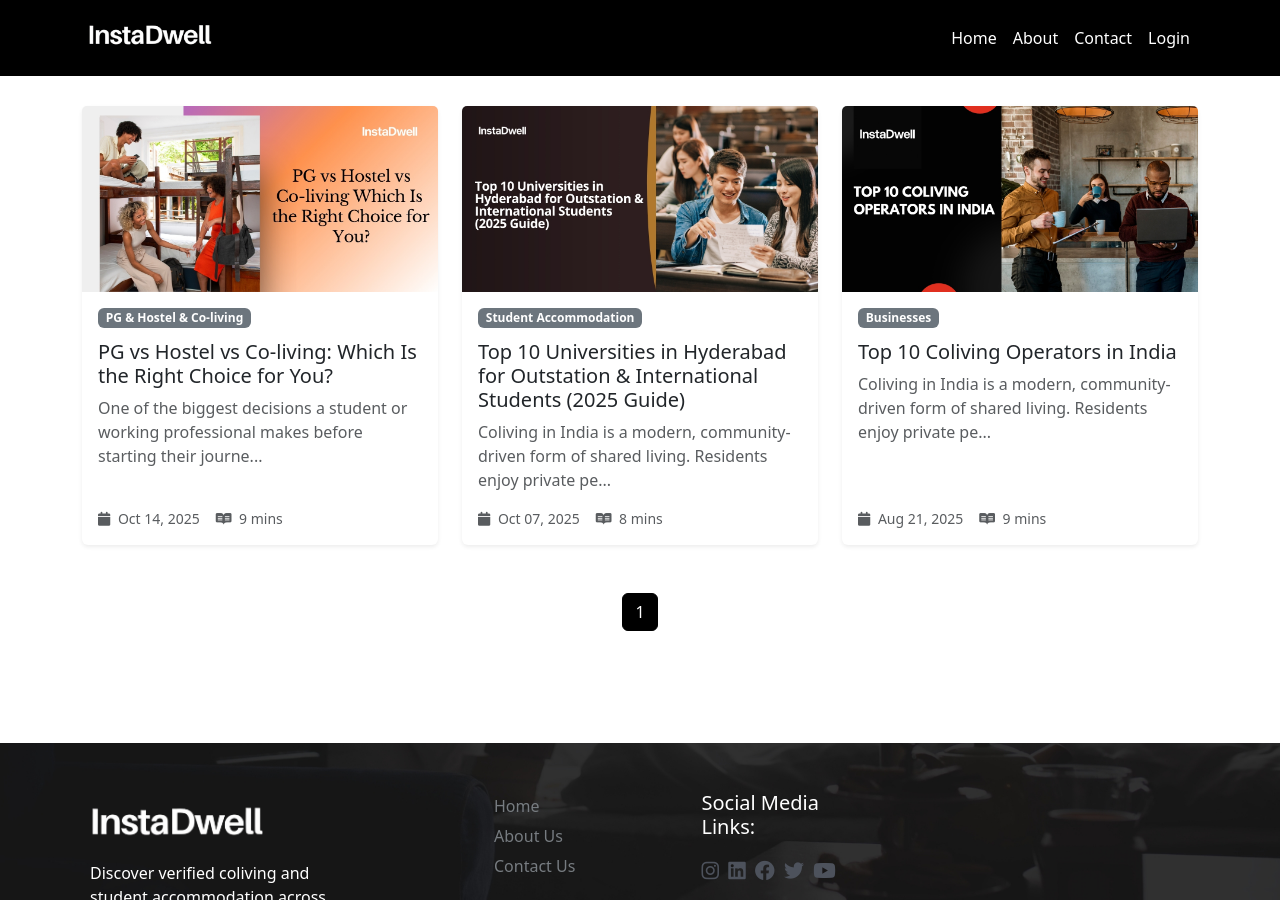
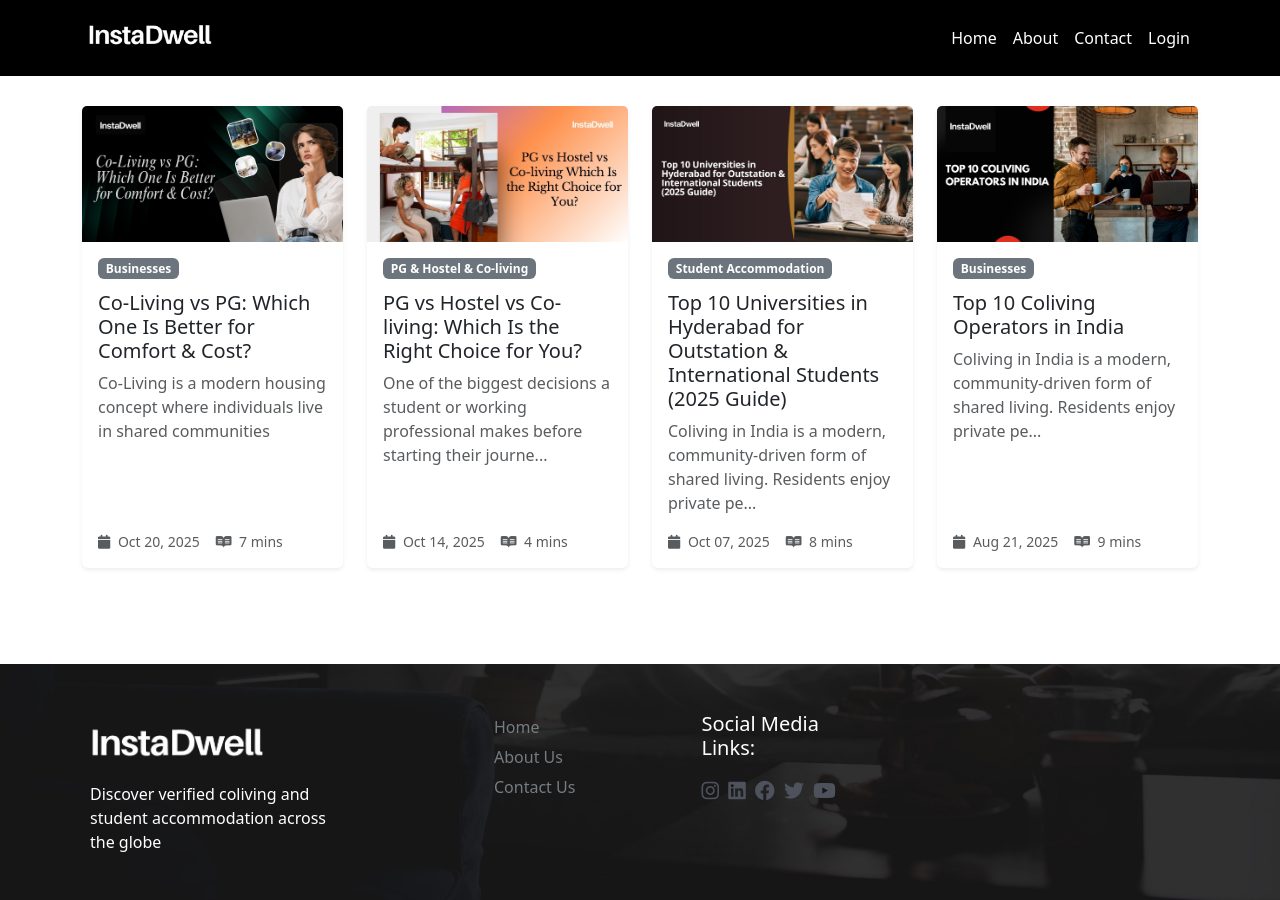
Before and after one commit to instadw/instadwell-blog, a Jekyll site: the page built from index.html, in a window 1280 px wide and 900 px high, scrolled down 444 px. Built offline with Jekyll 4.4.1, drawn with Linux system fonts in a browser that asks for light colours; the list of posts is cut into pages by our own code.

Commit message:
title fix

```diff
--- a/_config.yml
+++ b/_config.yml
@@ -1,29 +1,7 @@
-# Welcome to Jekyll!
-#
-# This config file is meant for settings that affect your whole blog, values
-# which you are expected to set up once and rarely edit after that. If you find
-# yourself editing this file very often, consider using Jekyll's data files
-# feature for the data you need to update frequently.
-#
-# For technical reasons, this file is *NOT* reloaded automatically when you use
-# 'bundle exec jekyll serve'. If you change this file, please restart the server process.
-#
-# If you need help with YAML syntax, here are some quick references for you:
-# https://learn-the-web.algonquindesign.ca/topics/markdown-yaml-cheat-sheet/#yaml
-# https://learnxinyminutes.com/docs/yaml/
-#
-# Site settings
-# These are used to personalize your new site. If you look in the HTML files,
-# you will see them accessed via {{ site.title }}, {{ site.email }}, and so on.
-# You can create any custom variable you would like, and they will be accessible
-# in the templates via {{ site.myvariable }}.
 
 title: InstaDwell Blog
-email: your-email@example.com
-description: >- # this means to ignore newlines until "baseurl:"
-  Write an awesome description for your new site here. You can edit this
-  line in _config.yml. It will appear in your document head meta (for
-  Google search results) and in your feed.xml site description.
+email: gumidellisanchit@gmail.com
+description: "Browse and discover verified, affordable student accommodation and co-living spaces with InstaDwell your trusted platform for PGs, hostels, and shared rentals for students and young professionals."
 baseurl: "" # the subpath of your site, e.g. /blog
 url: "" # the base hostname & protocol for your site, e.g. http://example.com
 twitter_username: jekyllrb
@@ -35,7 +13,7 @@
   - jekyll-feed
   - jekyll-paginate
 
-paginate: 6 # number of posts per page
+paginate: 20 # number of posts per page
 paginate_path: "/page:num"
 # Exclude from processing.
 # The following items will not be processed, by default.
--- a/index.html
+++ b/index.html
@@ -32,8 +32,8 @@
 <section class="py-5">
   <div class="container">
     <div class="row g-4">
-      {% for post in paginator.posts %}
-      <div class="col-md-4">
+      {% for post in site.posts %}
+      <div class="col-md-3">
         <a href="{{ post.url }}" class="text-decoration-none text-dark">
           <div
             class="card h-100 shadow-sm border-0 blog-card hover-animate-card"
@@ -73,43 +73,5 @@
       {% endfor %}
     </div>
   </div>
-  <div class="d-flex justify-content-center mt-5">
-    <nav aria-label="Blog Pagination">
-      <ul class="pagination">
-        {% if paginator.previous_page %}
-        <li class="page-item">
-          <a
-            class="page-link"
-            href="{{ paginator.previous_page_path | relative_url }}"
-            aria-label="Previous"
-          >
-            &laquo; Prev
-          </a>
-        </li>
-        {% endif %} {% for page in (1..paginator.total_pages) %}
-        <li class="page-item {% if page == paginator.page %}active{% endif %}">
-          {% if page == 1 %}
-          <a class="page-link" href="{{ '/' | relative_url }}">{{ page }}</a>
-          {% else %}
-          <a
-            class="page-link"
-            href="{{ '/page' | append: page | relative_url }}"
-            >{{ page }}</a
-          >
-          {% endif %}
-        </li>
-        {% endfor %} {% if paginator.next_page %}
-        <li class="page-item">
-          <a
-            class="page-link"
-            href="{{ paginator.next_page_path | relative_url }}"
-            aria-label="Next"
-          >
-            Next &raquo;
-          </a>
-        </li>
-        {% endif %}
-      </ul>
-    </nav>
-  </div>
+
 </section>
```
Also changed, not shown: _posts/2025-10-20-co-living-vs-pg-which-one-is-better-for-comfort-and-cost.md (renamed from _posts/2025-10-20 co-living-vs-pg-which-one-is-better-for-comfort-and-cost.md, +2 -3 lines), Gemfile.lock, _posts/2025-10-14-pg-vs-hostel-vs-co-living-which-is-the-right-choice-for-you.md (renamed from _posts/2025-10-14-2025-10-14-pg-vs-hostel-vs-co-living-which-is-the-right-choice-for-you.md), assets/images/co-living-vs-pg-which-one-is-better-for-comfort-and-cost.webp (renamed from assets/co-living-vs-pg-which-one-is-better-for-comfort-and-cost.webp).
